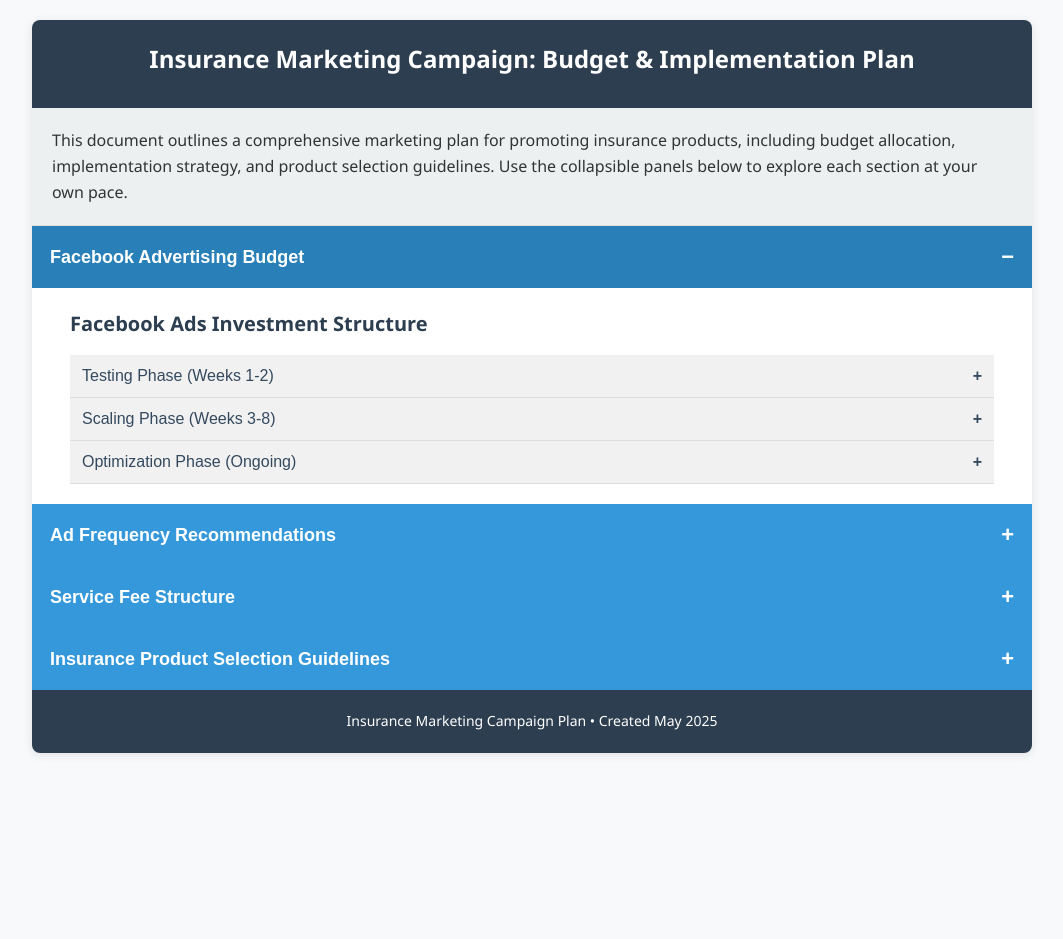
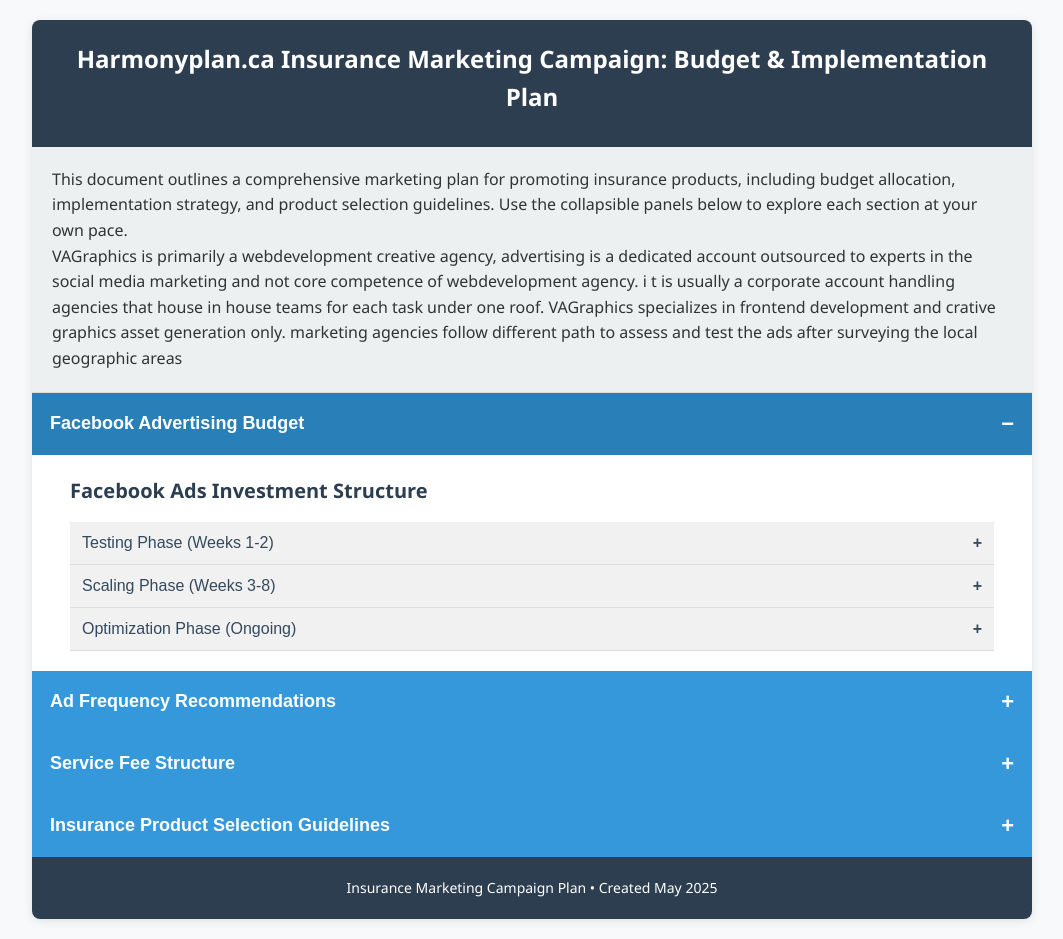
Before and after one commit to harmonyca25/hpca-decide, a plain HTML site: page index.html in a window 1280 px wide. Shown: the whole page, without its empty margins (108-1171 px from the left). Before the commit the page ends 800 px from the top, so only its background shows below. Drawn offline with Linux system fonts and the light colour scheme.

Commit message:
Update index.html

```diff
--- a/index.html
+++ b/index.html
@@ -3,7 +3,7 @@
 <head>
     <meta charset="UTF-8">
     <meta name="viewport" content="width=device-width, initial-scale=1.0">
-    <title>Insurance Marketing Campaign: Budget & Implementation Plan</title>
+    <title>Harmonyplan.ca Insurance Marketing Campaign: Budget & Implementation Plan</title>
     <style>
         :root {
             --primary-color: #2c3e50;
@@ -220,11 +220,12 @@
 <body>
     <div class="container">
         <header>
-            <h1>Insurance Marketing Campaign: Budget & Implementation Plan</h1>
+            <h1>Harmonyplan.ca Insurance Marketing Campaign: Budget & Implementation Plan</h1>
         </header>
 
         <div class="intro">
             <p>This document outlines a comprehensive marketing plan for promoting insurance products, including budget allocation, implementation strategy, and product selection guidelines. Use the collapsible panels below to explore each section at your own pace.</p>
+            <p>VAGraphics is primarily a webdevelopment creative agency, advertising is a dedicated account outsourced to experts in the social media marketing and not core competence of webdevelopment agency. i t is usually a corporate account handling agencies that house in house teams for each task under one roof. VAGraphics specializes in frontend development and crative graphics asset generation only. marketing agencies follow different path to assess and test the ads after surveying the local geographic areas </p>
         </div>
 
         <button class="collapsible">Facebook Advertising Budget</button>
```
